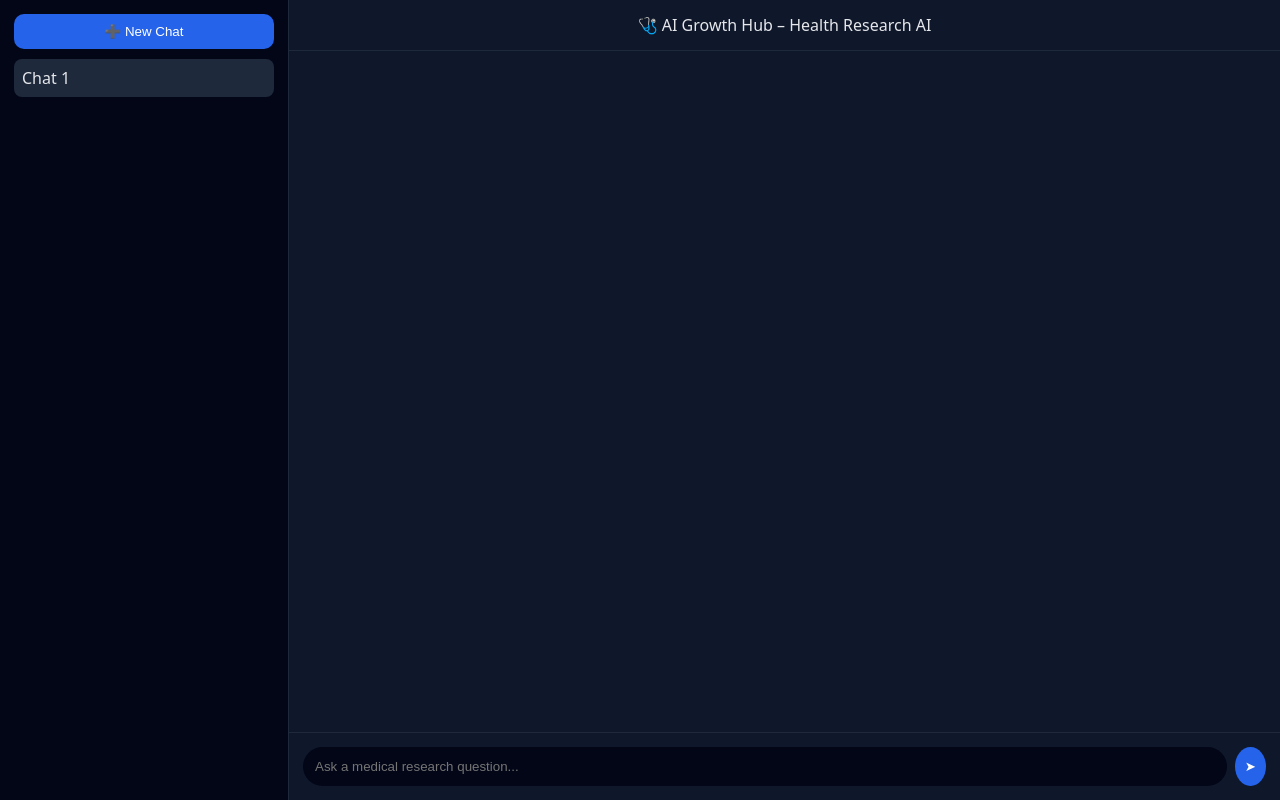
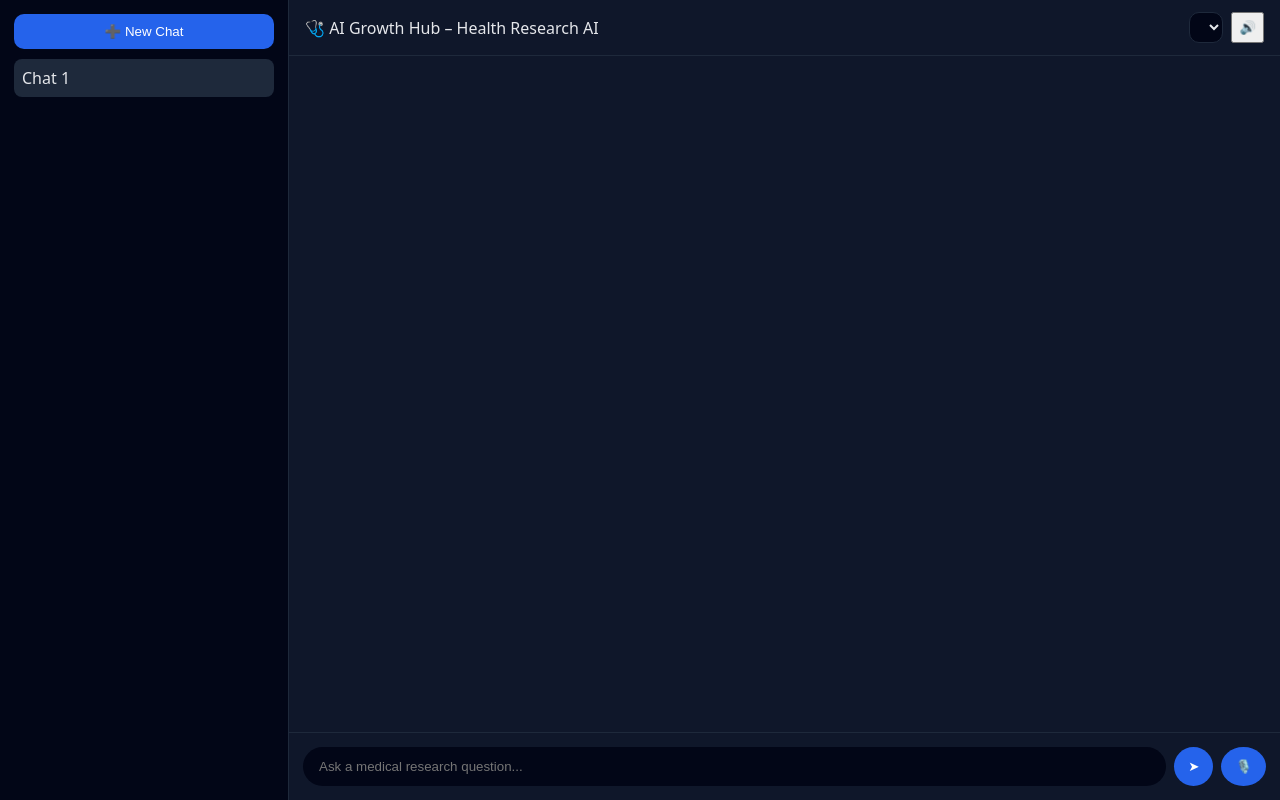
Before and after one commit to Raheemzee/HealthChat, a Flask app: page / in a window 1280 px wide. Run offline with Flask 3, Linux system fonts and the light colour scheme; lists and menus that the app fills with data are empty.

Commit message:
Update index.html

```diff
--- a/templates/index.html
+++ b/templates/index.html
@@ -55,9 +55,16 @@
 }
 
 header {
-  padding: 14px;
+  padding: 12px 16px;
   border-bottom: 1px solid #1e293b;
-  text-align: center;
+  display: flex;
+  justify-content: space-between;
+  align-items: center;
+}
+
+.header-controls {
+  display: flex;
+  gap: 8px;
 }
 
 /* ===== CHAT ===== */
@@ -72,16 +79,21 @@
   padding: 12px 16px;
   border-radius: 18px;
   margin-bottom: 12px;
+  line-height: 1.6;
+  white-space: pre-wrap;
 }
 
 .user {
   background: #2563eb;
   margin-left: auto;
+  border-bottom-right-radius: 6px;
 }
 
 .bot {
   background: #020617;
   border: 1px solid #1e293b;
+  margin-right: auto;
+  border-bottom-left-radius: 6px;
 }
 
 /* ===== INPUT ===== */
@@ -93,20 +105,30 @@
 
 input {
   flex: 1;
-  padding: 12px;
+  padding: 12px 16px;
   border-radius: 20px;
   border: none;
   background: #020617;
   color: #e5e7eb;
 }
 
-button.send {
+button.send,
+button.voice {
   margin-left: 8px;
   border-radius: 50%;
-  padding: 10px;
+  padding: 10px 14px;
   background: #2563eb;
   border: none;
   color: white;
+  cursor: pointer;
+}
+
+select {
+  background: #020617;
+  color: #e5e7eb;
+  border: 1px solid #1e293b;
+  border-radius: 10px;
+  padding: 6px;
 }
 </style>
 </head>
@@ -124,7 +146,13 @@
 </div>
 
 <div class="main">
-<header>🩺 AI Growth Hub – Health Research AI</header>
+<header>
+  🩺 AI Growth Hub – Health Research AI
+  <div class="header-controls">
+    <select id="voiceSelect"></select>
+    <button onclick="toggleVoice()" id="voiceBtn">🔊</button>
+  </div>
+</header>
 
 <div class="chat-area" id="chat">
   {% for m in conversations[active_chat] %}
@@ -137,10 +165,48 @@
 <div class="input-bar">
   <input id="message" placeholder="Ask a medical research question...">
   <button class="send" onclick="sendMessage()">➤</button>
+  <button class="voice" onclick="startVoice()">🎙️</button>
 </div>
 </div>
 
 <script>
+const chat = document.getElementById("chat");
+const synth = window.speechSynthesis;
+const voiceSelect = document.getElementById("voiceSelect");
+
+let voices = [];
+let voiceEnabled = true;
+
+/* ===== LOAD VOICES ===== */
+function loadVoices() {
+  voices = synth.getVoices();
+  voiceSelect.innerHTML = "";
+
+  voices
+    .filter(v => v.lang.startsWith("en"))
+    .forEach((voice, i) => {
+      const option = document.createElement("option");
+      option.value = i;
+      option.textContent = `${voice.name} (${voice.lang})`;
+      voiceSelect.appendChild(option);
+    });
+}
+
+synth.onvoiceschanged = loadVoices;
+
+/* ===== SPEAK ===== */
+function speak(text) {
+  if (!voiceEnabled || !synth) return;
+
+  synth.cancel();
+  const utter = new SpeechSynthesisUtterance(text);
+  utter.voice = voices[voiceSelect.value] || null;
+  utter.rate = 1;
+  utter.pitch = 1;
+  synth.speak(utter);
+}
+
+/* ===== SEND MESSAGE ===== */
 async function sendMessage() {
   const input = document.getElementById("message");
   const text = input.value.trim();
@@ -154,11 +220,39 @@
     body: JSON.stringify({message: text})
   });
 
+  const data = await res.json();
+  speak(data.bot);
   location.reload();
 }
 
+/* ===== VOICE INPUT ===== */
+function startVoice() {
+  if (!('webkitSpeechRecognition' in window)) {
+    alert("Voice input not supported.");
+    return;
+  }
+
+  const recognition = new webkitSpeechRecognition();
+  recognition.lang = "en-US";
+  recognition.start();
+
+  recognition.onresult = e => {
+    document.getElementById("message").value =
+      e.results[0][0].transcript;
+  };
+}
+
+/* ===== TOGGLE VOICE ===== */
+function toggleVoice() {
+  voiceEnabled = !voiceEnabled;
+  document.getElementById("voiceBtn").textContent =
+    voiceEnabled ? "🔊" : "🔇";
+  if (!voiceEnabled) synth.cancel();
+}
+
+/* ===== NEW CHAT ===== */
 async function newChat() {
-  await fetch("/new_chat", {method: "POST"});
+  await fetch("/new_chat", { method: "POST" });
   location.reload();
 }
 </script>
```
